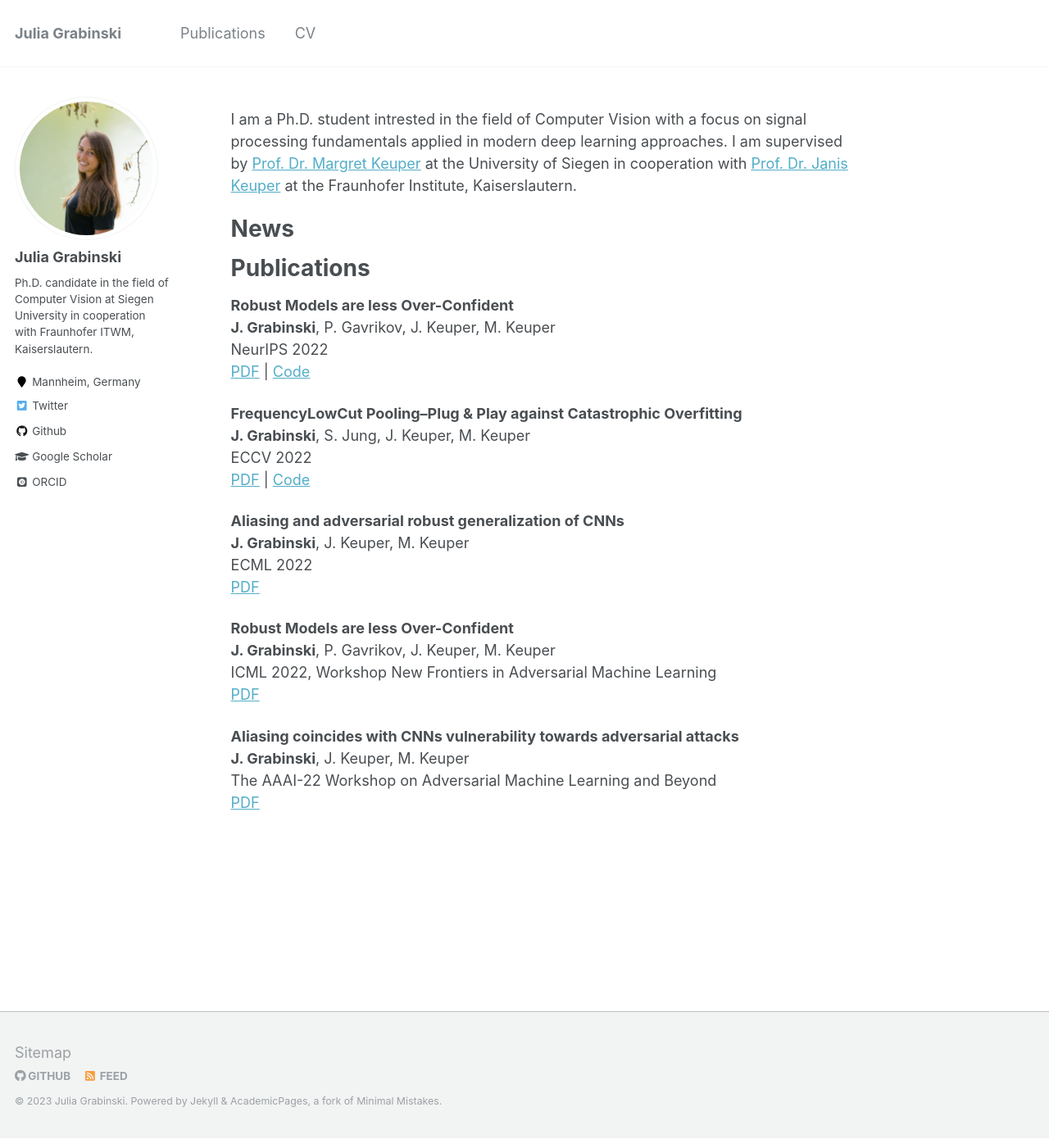
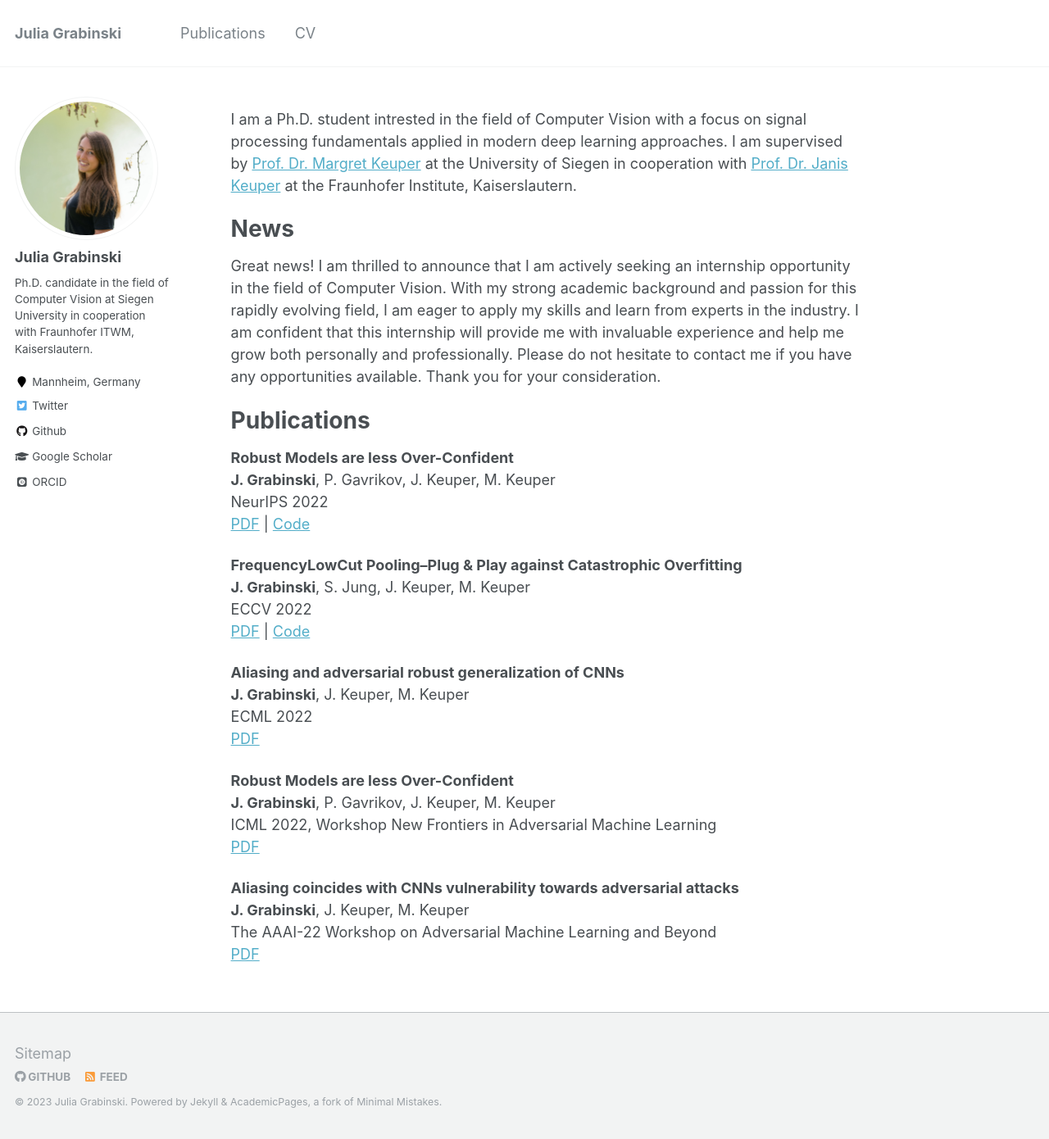
Before and after one commit to GeJulia/gejulia.github.io, a Jekyll site: the page built from _pages/about.md, in a window 1280 px wide and 1390 px high. Shown: the whole window at 82% size. Built offline with Jekyll 4.4.1, drawn with Linux system fonts in a browser that asks for light colours; some web fonts are replaced.

Commit message:
Update about.md

```diff
--- a/_pages/about.md
+++ b/_pages/about.md
@@ -12,7 +12,7 @@ I am a Ph.D. student intrested in the field of Computer Vision with a focus on s
 
 News
 ======
-
+Great news! I am thrilled to announce that I am actively seeking an internship opportunity in the field of Computer Vision. With my strong academic background and passion for this rapidly evolving field, I am eager to apply my skills and learn from experts in the industry. I am confident that this internship will provide me with invaluable experience and help me grow both personally and professionally. Please do not hesitate to contact me if you have any opportunities available. Thank you for your consideration.
 
 Publications
 ======
```
